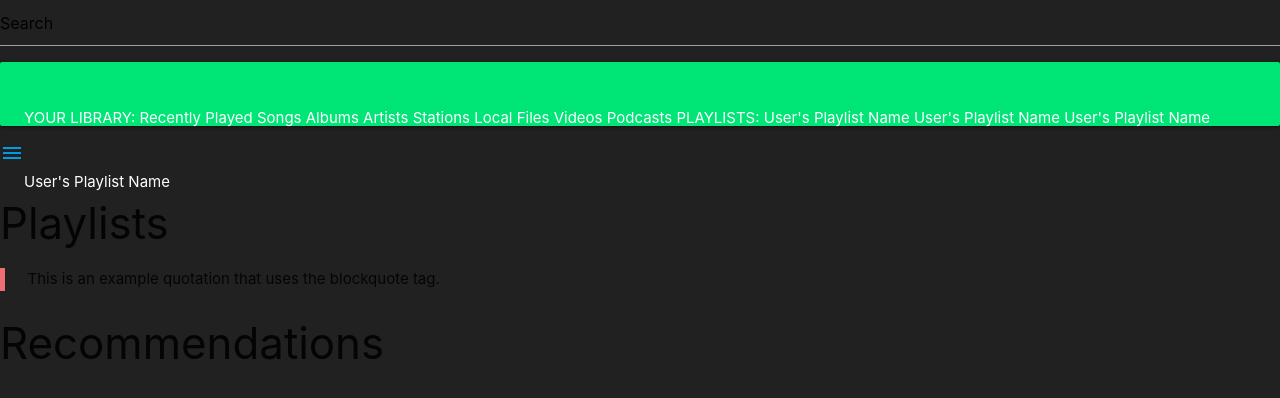
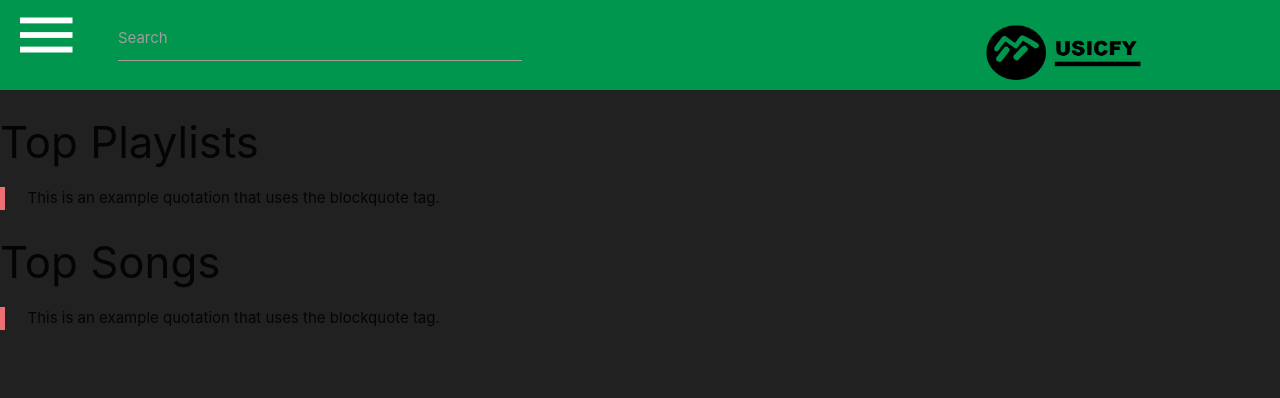
Before and after one commit to BloodSqueeze/PythonProject, a Django app: page /music/ in a window 1280 px wide. Shown: the top 398 px of the page. Run offline with Django 3.2, Linux system fonts and the light colour scheme; parts of the project's set-up code (start-up, migrations or seed data) failed here and were passed over; some libraries are stand-ins or nearby versions.

Commit message:
Home Page Header

```diff
--- a/MusicFy/apps/music/static/music/css/style.css
+++ b/MusicFy/apps/music/static/music/css/style.css
@@ -4,3 +4,27 @@
 body {
     background-color: #212121;
 }
+.row{
+    background-color: #00964d;
+    height: 90px;
+    z-index: 1000;
+}
+ul {
+    background-color: ;
+}
+#slide-out {
+    background-color: #00964d;
+}
+#slide-out a {
+    color: white;
+}
+.material-icons {
+    font-size: 70px;
+    color: white;
+}
+#search {
+    color: white;
+}
+.col img {
+    width: 200px;
+}
--- a/MusicFy/apps/music/templates/music/homepage.html
+++ b/MusicFy/apps/music/templates/music/homepage.html
@@ -13,37 +13,14 @@
 
 </head>
 <body>
-    <div id="top-bar">
-            <form action="">
-                <input type="text" name="search" id="search" value="Search">
-            </form>
-    </div>
-    <div id="main">
-        <div id="side-navigation">
-            <nav class="card-panel green accent-3">
-                YOUR LIBRARY:
-                <a href="">Recently Played</a>
-                <a href="">Songs</a>
-                <a href="">Albums</a>
-                <a href="">Artists</a>
-                <a href="">Stations</a>
-                <a href="">Local Files</a>
-                <a href="">Videos</a>
-                <a href="">Podcasts</a>
-
-                PLAYLISTS:
-                <a href="">User's Playlist Name</a>
-                <a href="">User's Playlist Name</a>
-                <a href="">User's Playlist Name</a>
-                <a href="">User's Playlist Name</a>
-            </nav>
-        </div>
-
+    <header>
+        <div class="row">
+            <div class="col l1">
                 <ul id="slide-out" class="sidenav">
                     <li>
                         <div class="user-view">
                           <a href="#user"><img class="circle" src="images/yuna.jpg"></a>
-                  <a href="#name"><span>Jonathan</span></a>
+                          <a href="#name"><span>Jonathan |</span></a>
                           <a href="#email"><span>jbarragan@gmail.com</span></a>
                         </div>
                     </li>
@@ -68,17 +45,43 @@
                     <li><a class="subheader">PLAYLISTS</a></li>
                 </ul>
                 <a href="#" data-target="slide-out" class="sidenav-trigger"><i class="material-icons">menu</i></a>
+        </div>
+            <div class="col l4">
+
+                    <form action="">
+                            <div class="input-field">
+                                <input id="search" name="search" type="text">
+                                <label for="search">Search</label>
+                            </div>
+                    </form>
+
+            </div>
+            <div class="col l2 offset-l4 ">
+                <a href=""><img src="../../../login/static/images/MusicFy.png" alt="MusicFy_Logo"></a>
+            </div>
+        </div>
+    </header>
+    <main>
+
+
 
         <div class="block">
-            <h3>Playlists</h3>
+            <h3>Top Playlists</h3>
             <blockquote>
                     This is an example quotation that uses the blockquote tag.
             </blockquote>
         </div>
         <div class="block">
-            <h3>Recommendations</h3>
+            <h3>Top Songs</h3>
+            <blockquote>
+                    This is an example quotation that uses the blockquote tag.
+            </blockquote>
         </div>
     </div>
+    </main>
+    <footer>
+
+    </footer>
     <script type="text/javascript" src="../../static/music/js/materialize.js"></script>
     <script type="text/javascript" src="../../static/music/js/javascript.js"></script>
 </body>
```
Also changed, not shown: 2 other files. Lines whose indentation alone changed are shown as unchanged.
